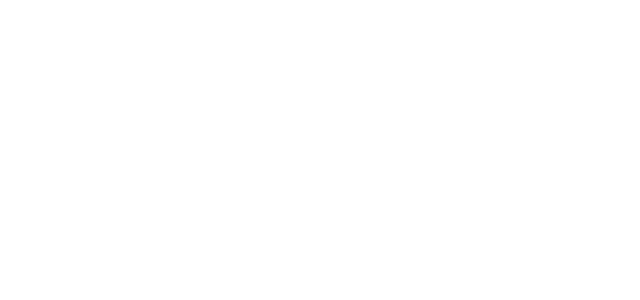
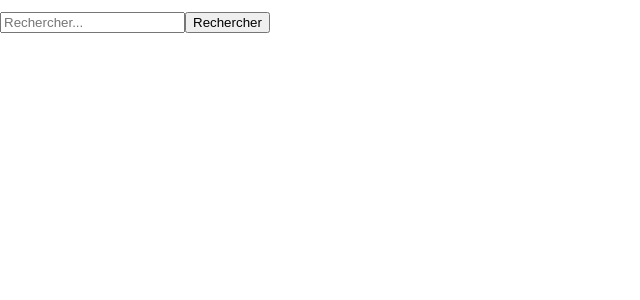
Before and after one commit to Christi42/covid-api-frontend, an Angular app: page /choix_centre in a window 1280 px wide. Before the commit this address led to /. Shown: the top 300 px of the page, without its empty margins (0-640 px from the left). Built offline with nearby package versions, Linux system fonts and the light colour scheme.

Commit message:
barre de recherche

```diff
--- a/src/app/app-routing.module.ts
+++ b/src/app/app-routing.module.ts
@@ -1,9 +1,11 @@
 import { NgModule } from '@angular/core';
 import { RouterModule, Routes } from '@angular/router';
 import { LoginComponent } from './login/login.component';
+import { ChoixCentreComponent } from './choix-centre/choix-centre.component';
 
 const routes: Routes = [
-  {path:"login", component:LoginComponent}
+  {path:"login", component:LoginComponent},
+  {path: "choix_centre", component:ChoixCentreComponent}
 ];
 
 @NgModule({
--- a/src/app/app.module.ts
+++ b/src/app/app.module.ts
@@ -7,12 +7,14 @@
 import { FormsModule } from '@angular/forms';
 import {MatCardModule} from '@angular/material/card';
 import { TrouverCentreComponent } from './trouver-centre/trouver-centre.component';
+import { ChoixCentreComponent } from './choix-centre/choix-centre.component';
 
 @NgModule({
   declarations: [
     AppComponent,
     LoginComponent,
-    TrouverCentreComponent
+    TrouverCentreComponent,
+    ChoixCentreComponent
   ],
   imports: [
     BrowserModule,
--- a/src/app/choix-centre/choix-centre.component.html
+++ b/src/app/choix-centre/choix-centre.component.html
@@ -1 +1,2 @@
-<p>choix-centre works!</p>
+<p></p>
+<app-trouver-centre> performSearch</app-trouver-centre>
--- a/src/app/choix-centre/choix-centre.component.ts
+++ b/src/app/choix-centre/choix-centre.component.ts
@@ -1,12 +1,16 @@
-import { Component } from '@angular/core';
+import { Component, OnInit } from '@angular/core';
+
 
 @Component({
   selector: 'app-choix-centre',
-  standalone: true,
-  imports: [],
   templateUrl: './choix-centre.component.html',
   styleUrl: './choix-centre.component.scss'
 })
-export class ChoixCentreComponent {
+export class ChoixCentreComponent implements OnInit{
+
+
+
+  constructor() {}
+  ngOnInit(): void {}
 
 }
```
